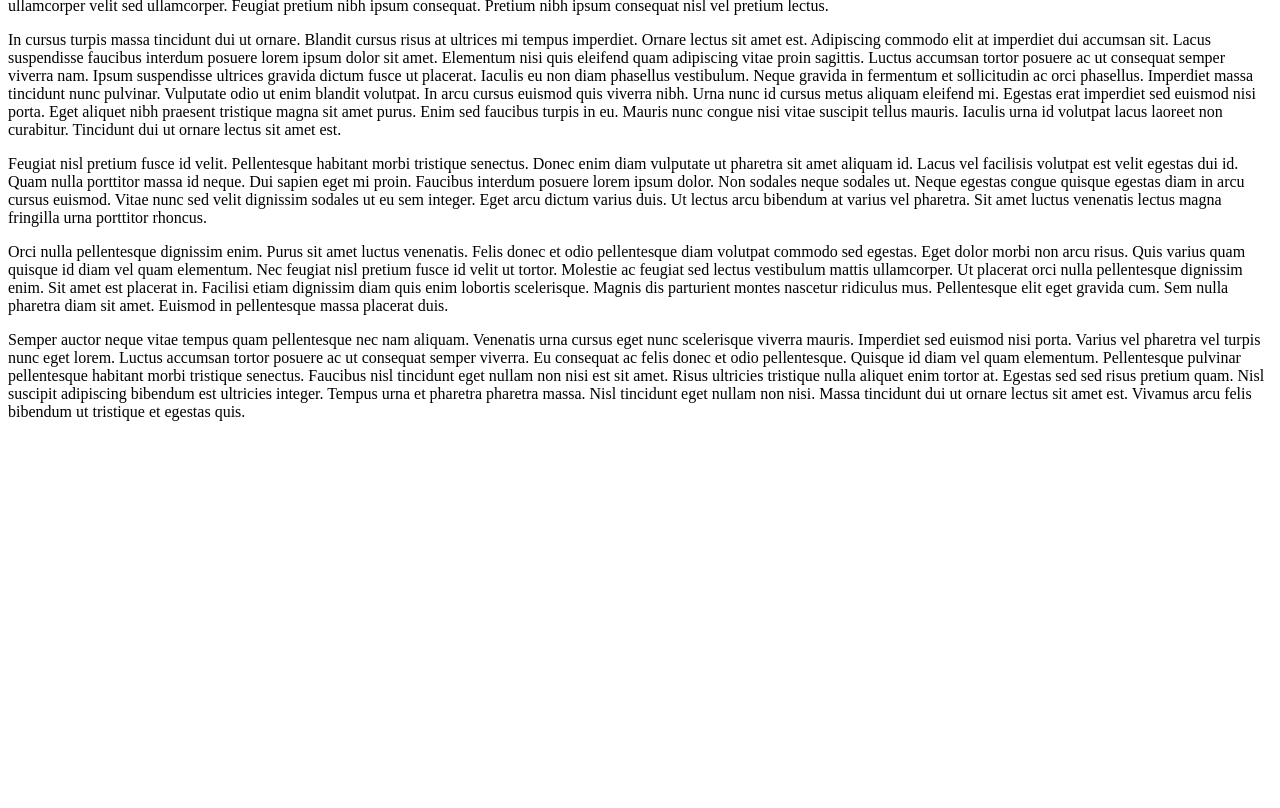
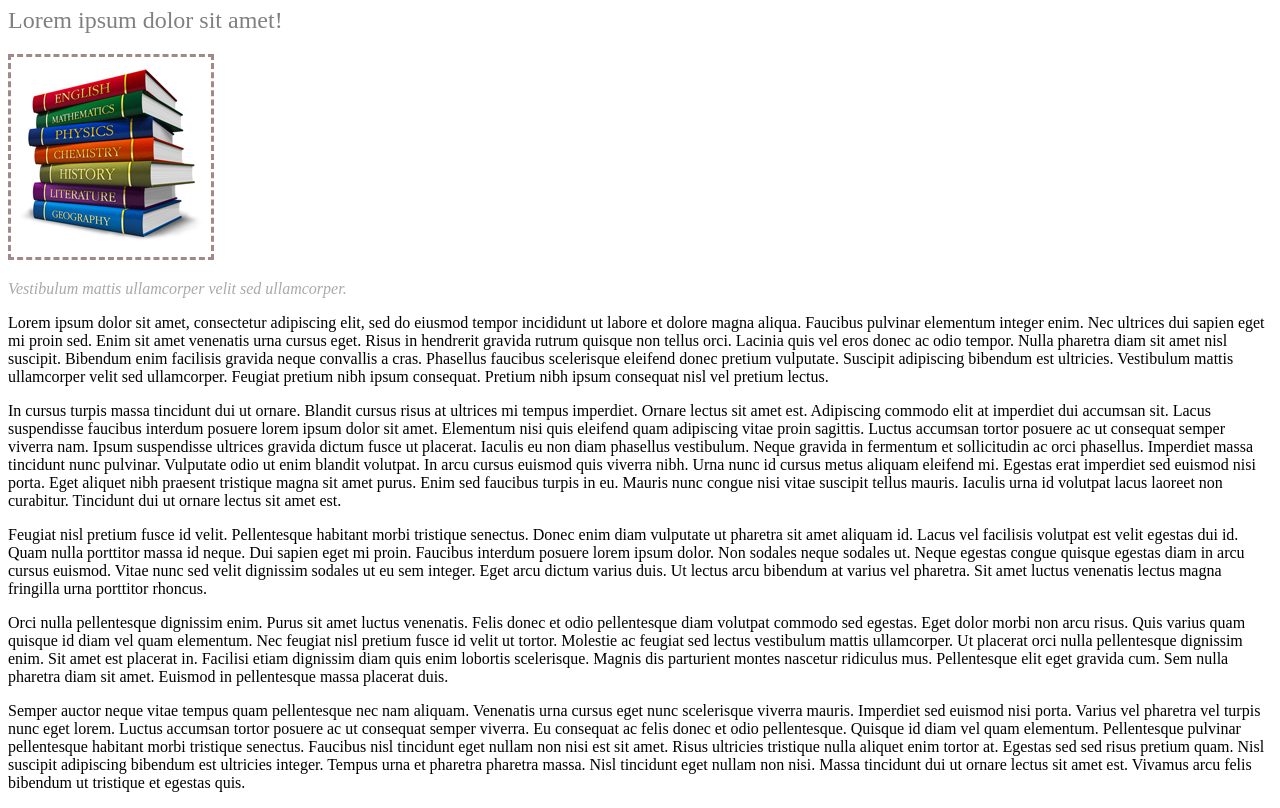
Before and after one commit to aaronminnick/boring-lecture, a plain HTML site: page index.html in a window 1280 px wide. Shown: the part 73-881 px from the top of the page. Before the commit the page ends 800 px from the top, so only its background shows below. Drawn offline with Linux system fonts and the light colour scheme.

Commit message:
finish the html, add README, add css styles
Co-authored-by: Frank Proulx <frankproulx7@gmail.com>

```diff
--- a/css/styles.css
+++ b/css/styles.css
@@ -0,0 +1,16 @@
+.intro {
+  font-weight: lighter;
+}
+
+h2.intro {
+  color: grey;
+}
+
+p.intro {
+  color: darkgray;
+  font-style: italic;
+}
+
+img.intro {
+  border: medium dashed rgb(160, 137, 137);
+}
--- a/index.html
+++ b/index.html
@@ -5,6 +5,10 @@
   <title>A Boring Lecture</title>
 </head>
 <body>
+  <h1>A Boring Texture</h1>
+  <h2 class="intro">Lorem ipsum dolor sit amet!</h2>
+  <p class="intro"><img class="intro" src="img/textbooks.png"></p>
+  <p class="intro">Vestibulum mattis ullamcorper velit sed ullamcorper.</p>
   <p>Lorem ipsum dolor sit amet, consectetur adipiscing elit, sed do eiusmod tempor incididunt ut labore et dolore magna aliqua. Faucibus pulvinar elementum integer enim. Nec ultrices dui sapien eget mi proin sed. Enim sit amet venenatis urna cursus eget. Risus in hendrerit gravida rutrum quisque non tellus orci. Lacinia quis vel eros donec ac odio tempor. Nulla pharetra diam sit amet nisl suscipit. Bibendum enim facilisis gravida neque convallis a cras. Phasellus faucibus scelerisque eleifend donec pretium vulputate. Suscipit adipiscing bibendum est ultricies. Vestibulum mattis ullamcorper velit sed ullamcorper. Feugiat pretium nibh ipsum consequat. Pretium nibh ipsum consequat nisl vel pretium lectus.</p>
   <p>In cursus turpis massa tincidunt dui ut ornare. Blandit cursus risus at ultrices mi tempus imperdiet. Ornare lectus sit amet est. Adipiscing commodo elit at imperdiet dui accumsan sit. Lacus suspendisse faucibus interdum posuere lorem ipsum dolor sit amet. Elementum nisi quis eleifend quam adipiscing vitae proin sagittis. Luctus accumsan tortor posuere ac ut consequat semper viverra nam. Ipsum suspendisse ultrices gravida dictum fusce ut placerat. Iaculis eu non diam phasellus vestibulum. Neque gravida in fermentum et sollicitudin ac orci phasellus. Imperdiet massa tincidunt nunc pulvinar. Vulputate odio ut enim blandit volutpat. In arcu cursus euismod quis viverra nibh. Urna nunc id cursus metus aliquam eleifend mi. Egestas erat imperdiet sed euismod nisi porta. Eget aliquet nibh praesent tristique magna sit amet purus. Enim sed faucibus turpis in eu. Mauris nunc congue nisi vitae suscipit tellus mauris. Iaculis urna id volutpat lacus laoreet non curabitur. Tincidunt dui ut ornare lectus sit amet est.</p>
   <p>Feugiat nisl pretium fusce id velit. Pellentesque habitant morbi tristique senectus. Donec enim diam vulputate ut pharetra sit amet aliquam id. Lacus vel facilisis volutpat est velit egestas dui id. Quam nulla porttitor massa id neque. Dui sapien eget mi proin. Faucibus interdum posuere lorem ipsum dolor. Non sodales neque sodales ut. Neque egestas congue quisque egestas diam in arcu cursus euismod. Vitae nunc sed velit dignissim sodales ut eu sem integer. Eget arcu dictum varius duis. Ut lectus arcu bibendum at varius vel pharetra. Sit amet luctus venenatis lectus magna fringilla urna porttitor rhoncus.</p>
```
Also changed, not shown: img/textbooks.png (added), 1 other file.
